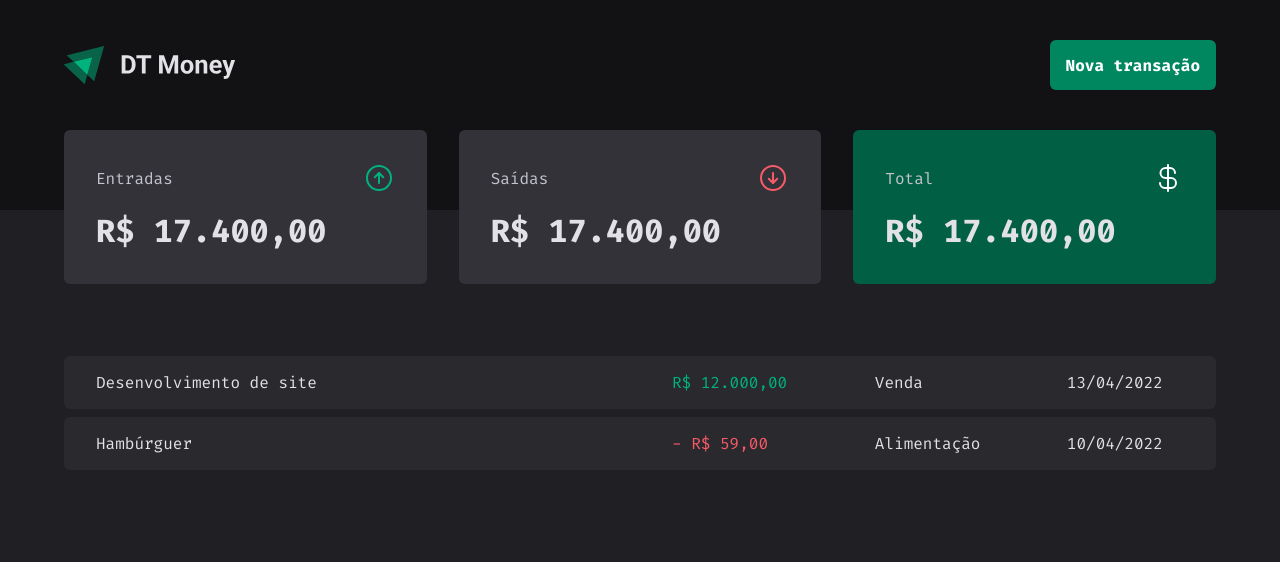
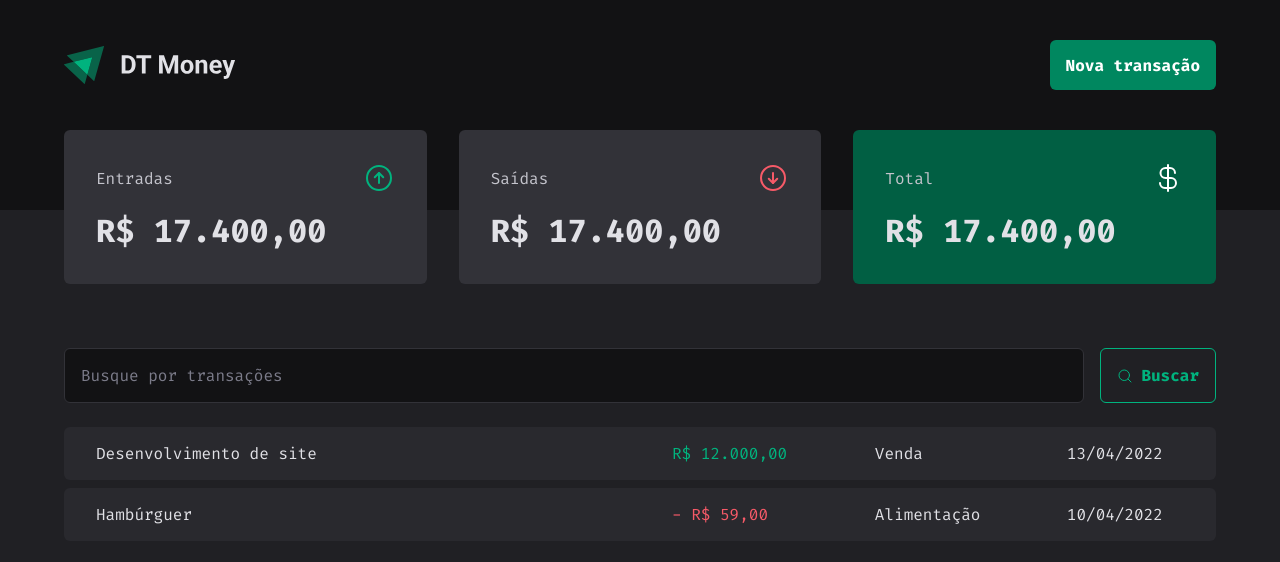
Before and after one commit to jrbytes/03-dt-money, a React (Vite) app: page / in a window 1280 px wide. Shown: the top 562 px of the page. Built offline with nearby package versions, Linux system fonts and the light colour scheme.

Commit message:
adicionado form de busca

```diff
--- /dev/null
+++ b/src/pages/Transactions/components/SearchForm/index.tsx
@@ -0,0 +1,14 @@
+import { MagnifyingGlass } from 'phosphor-react'
+import * as S from './styles'
+
+export function SearchForm() {
+  return (
+    <S.SearchFormContainer>
+      <input type="text" placeholder="Busque por transações" />
+
+      <button>
+        <MagnifyingGlass /> Buscar
+      </button>
+    </S.SearchFormContainer>
+  )
+}
--- /dev/null
+++ b/src/pages/Transactions/components/SearchForm/styles.ts
@@ -0,0 +1,41 @@
+import styled, { css } from 'styled-components'
+
+export const SearchFormContainer = styled.form`
+  ${({ theme }) => css`
+    display: flex;
+    gap: ${theme.spacings.medium};
+
+    input {
+      flex: 1;
+      border: 1px solid ${theme.gray600};
+      border-radius: ${theme.borderRadius};
+      background-color: ${theme.gray900};
+      color: ${theme.gray300};
+      padding: ${theme.spacings.medium};
+
+      &::placeholder {
+        color: ${theme.gray500};
+      }
+    }
+
+    button {
+      display: flex;
+      align-items: center;
+      gap: ${theme.spacings.small};
+
+      border: 0;
+      padding: ${theme.spacings.medium};
+      background: transparent;
+      border: 1px solid ${theme.green300};
+      color: ${theme.green300};
+      font-weight: ${theme.font.fontWeightBold};
+      border-radius: ${theme.borderRadius};
+
+      &:hover {
+        background: ${theme.green500};
+        border-color: ${theme.green500};
+        color: ${theme.white};
+      }
+    }
+  `}
+`
--- a/src/pages/Transactions/index.tsx
+++ b/src/pages/Transactions/index.tsx
@@ -1,5 +1,6 @@
 import { Header } from '../../components/Header'
 import { Summary } from '../../components/Summary'
+import { SearchForm } from './components/SearchForm'
 import * as S from './styles'
 
 export function Transactions() {
@@ -9,6 +10,7 @@ export function Transactions() {
       <Summary />
 
       <S.TransactionsContainer>
+        <SearchForm />
         <S.TransactionsTable>
           <tbody>
             <tr>
--- a/src/pages/Transactions/styles.ts
+++ b/src/pages/Transactions/styles.ts
@@ -14,7 +14,7 @@ export const TransactionsTable = styled.table`
     width: 100%;
     border-collapse: separate;
     border-spacing: 0 ${theme.spacings.small};
-    /* margin-top: ${theme.spacings.medium}; */
+    margin-top: ${theme.spacings.medium};
 
     td {
       padding: ${theme.spacings.medium} ${theme.spacings.large};
--- a/src/styles/global.ts
+++ b/src/styles/global.ts
@@ -25,6 +25,6 @@ export const GlobalStyle = createGlobalStyle`
   }
 
   button {
-    transition: background-color 0.2s;
+    transition: background-color 0.2s, border-color 0.2s, color 0.2s;
   }
 `
```
